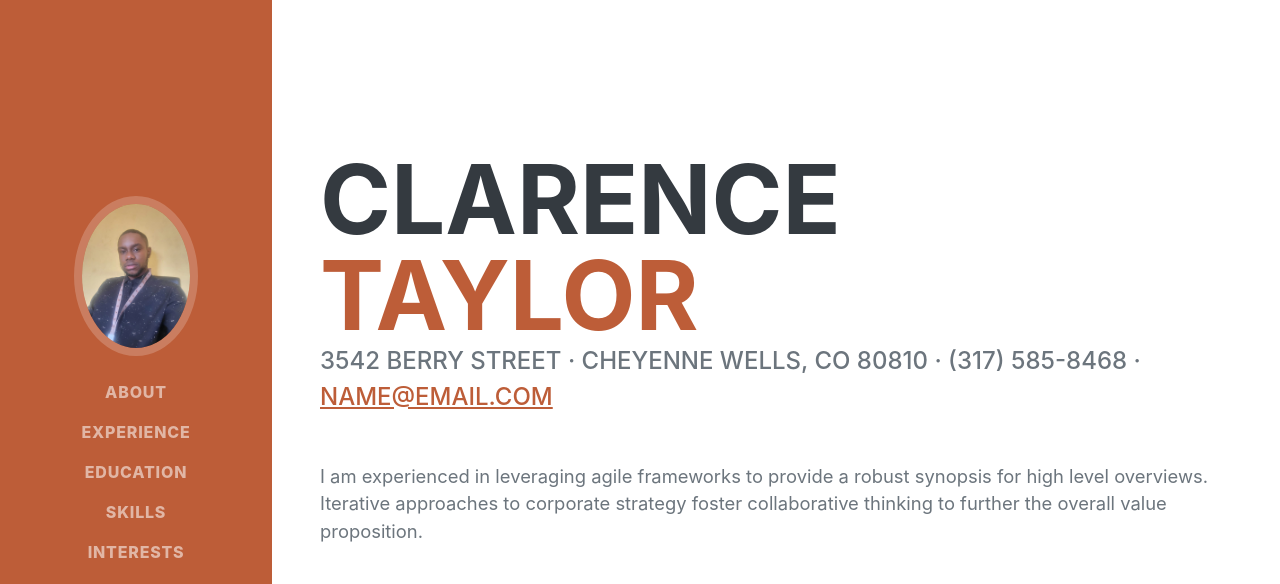
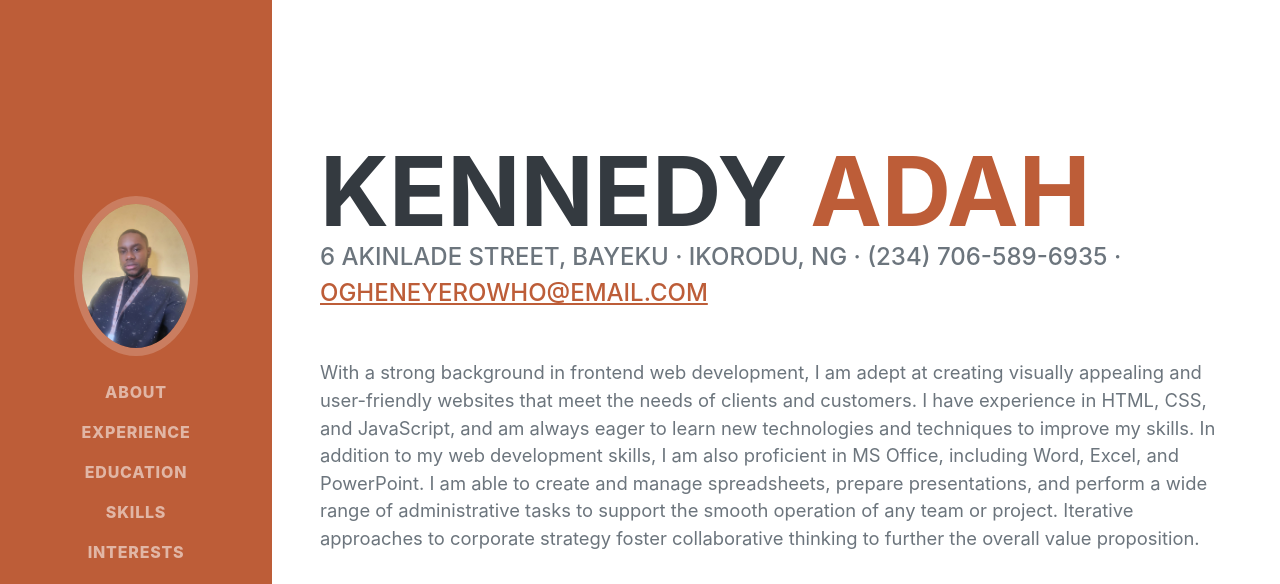
Before and after one commit to Helium-commits/Website-Resume, a plain HTML site: page index.html in a window 1280 px wide. Shown: the top 584 px of the page. Drawn offline with nearby package versions, Linux system fonts and the light colour scheme; a web font is replaced by a local one.

Commit message:
Update index.html

```diff
--- a/index.html
+++ b/index.html
@@ -5,7 +5,7 @@
         <meta name="viewport" content="width=device-width, initial-scale=1, shrink-to-fit=no" />
         <meta name="description" content="" />
         <meta name="author" content="" />
-        <title>Resume - Start Bootstrap Theme</title>
+        <title>Resume - Kennedy Adah</title>
         <link rel="icon" type="image/x-icon" href="assets/img/favicon.ico" />
         <!-- Font Awesome icons (free version)-->
         <script src="https://use.fontawesome.com/releases/v6.3.0/js/all.js" crossorigin="anonymous"></script>
@@ -19,7 +19,7 @@
         <!-- Navigation-->
         <nav class="navbar navbar-expand-lg navbar-dark bg-primary fixed-top" id="sideNav">
             <a class="navbar-brand js-scroll-trigger" href="#page-top">
-                <span class="d-block d-lg-none">Clarence Taylor</span>
+                <span class="d-block d-lg-none">Kennedy Adah</span>
                 <span class="d-none d-lg-block"><img class="img-fluid img-profile rounded-circle mx-auto mb-2" src="assets/img/profile.jpg" alt="..." /></span>
             </a>
             <button class="navbar-toggler" type="button" data-bs-toggle="collapse" data-bs-target="#navbarResponsive" aria-controls="navbarResponsive" aria-expanded="false" aria-label="Toggle navigation"><span class="navbar-toggler-icon"></span></button>
@@ -40,14 +40,16 @@
             <section class="resume-section" id="about">
                 <div class="resume-section-content">
                     <h1 class="mb-0">
-                        Clarence
-                        <span class="text-primary">Taylor</span>
+                        Kennedy
+                        <span class="text-primary">Adah</span>
                     </h1>
                     <div class="subheading mb-5">
-                        3542 Berry Street · Cheyenne Wells, CO 80810 · (317) 585-8468 ·
-                        <a href="mailto:name@email.com">name@email.com</a>
+                        6 Akinlade street, Bayeku · Ikorodu, NG · (234) 706-589-6935 ·
+                        <a href="mailto:name@email.com">ogheneyerowho@email.com</a>
                     </div>
-                    <p class="lead mb-5">I am experienced in leveraging agile frameworks to provide a robust synopsis for high level overviews. Iterative approaches to corporate strategy foster collaborative thinking to further the overall value proposition.</p>
+                    <p class="lead mb-5">With a strong background in frontend web development, I am adept at creating visually appealing and user-friendly websites that meet the needs of clients and customers. I have experience in HTML, CSS, and JavaScript, and am always eager to learn new technologies and techniques to improve my skills.
+
+In addition to my web development skills, I am also proficient in MS Office, including Word, Excel, and PowerPoint. I am able to create and manage spreadsheets, prepare presentations, and perform a wide range of administrative tasks to support the smooth operation of any team or project. Iterative approaches to corporate strategy foster collaborative thinking to further the overall value proposition.</p>
                     <div class="social-icons">
                         <a class="social-icon" href="#!"><i class="fab fa-linkedin-in"></i></a>
                         <a class="social-icon" href="#!"><i class="fab fa-github"></i></a>
```
